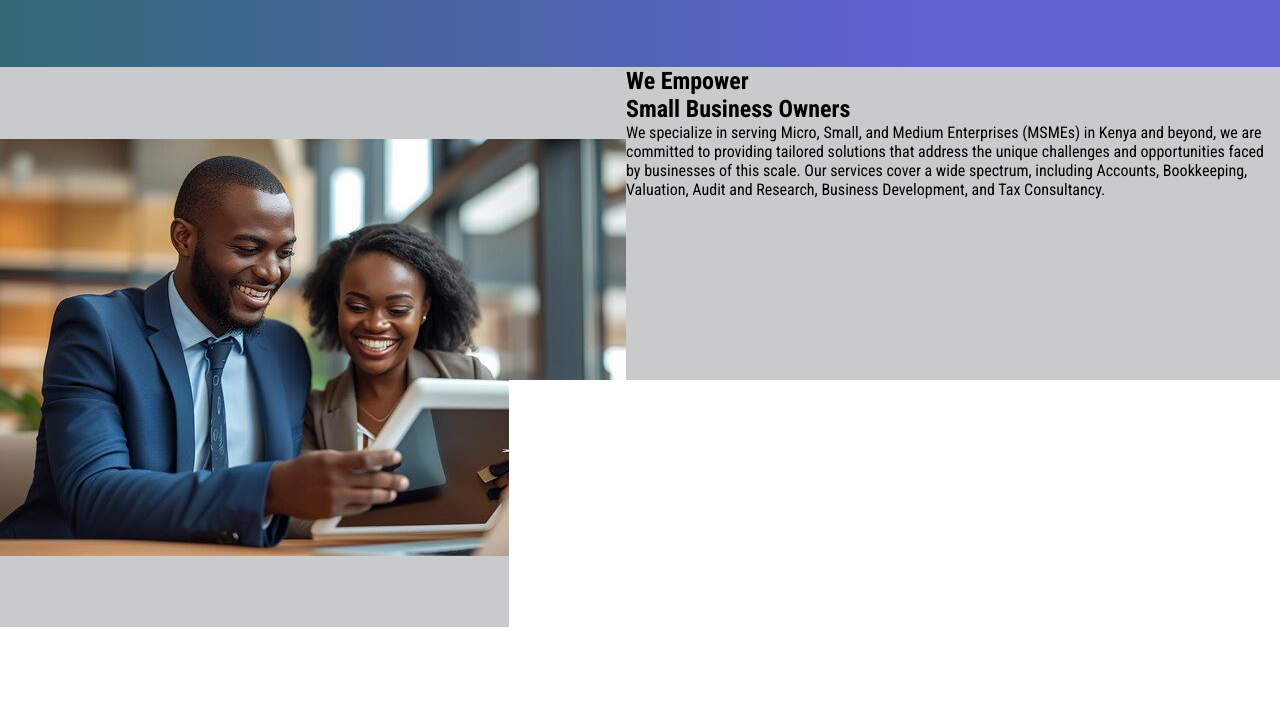
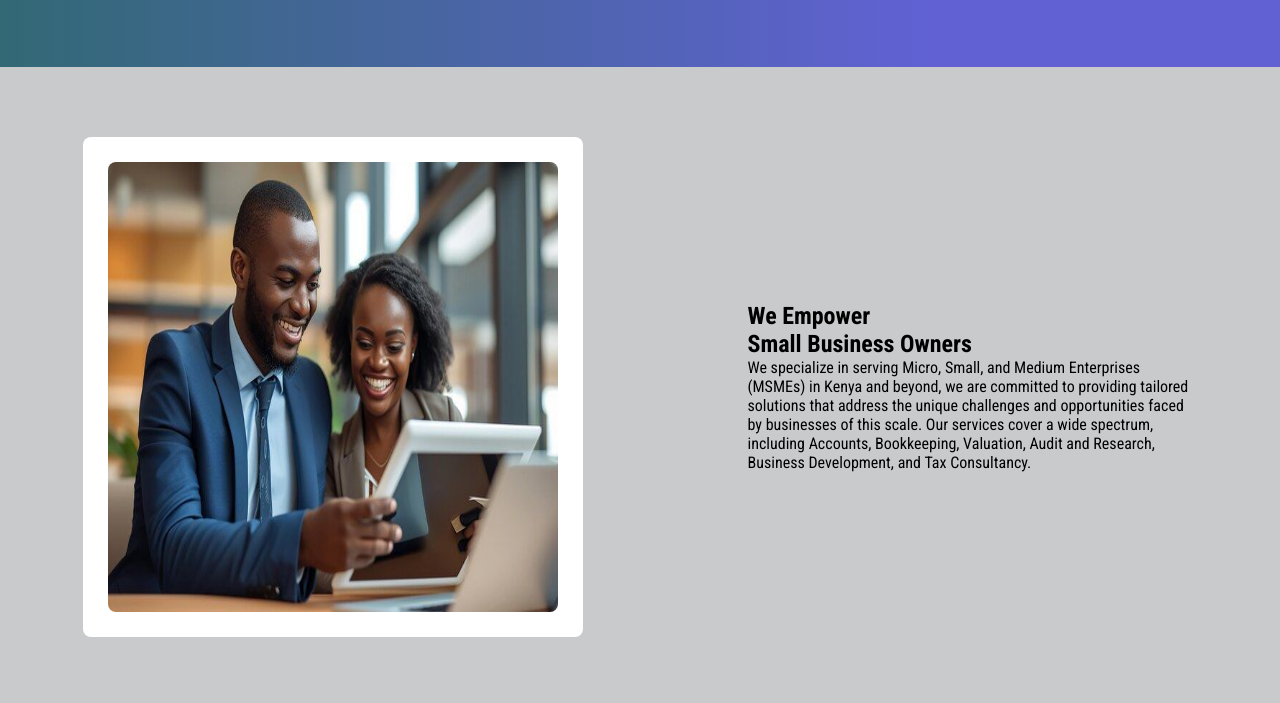
Before and after one commit to tambasii/ilorie, a plain HTML site: page index.html in a window 1280 px wide. Shown: the part 637-1340 px from the top of the page. Drawn offline with nearby package versions, Linux system fonts and the light colour scheme.

Commit message:
I added my modified projects folder

```diff
--- a/style.css
+++ b/style.css
@@ -157,18 +157,40 @@ button.btn_right:hover{
 
 #post_home{
     background-color: #c9cacc;
-    height: 70vh;
+    height: 80vh;
     display: flex;
+    justify-content: space-around;
+    align-items: center;
 
 }
 
+
 .container_left-1{
-    display: flex;
-    align-items: center;
-    justify-content: space-between;
+    background-color: #fff;
+    border-radius: 8px;
+    width: 500px;
+    height: 500px;
+    display: grid;
+    place-items: center;
 
 }
 
+.container_left-1 img{
+    border-radius: 8px;
+    width: 450px;
+    height: 450px;
+}
+
 .container_right-1{
+    display: flex;
+    justify-content: center;
+    align-items: center;
+    width: 450px;
+    height: 500px;
 
 }
+
+.text-1 h2 {
+    font-family: "Roboto Condensed", sans-serif;
+    font-weight: 900;
+}
```
